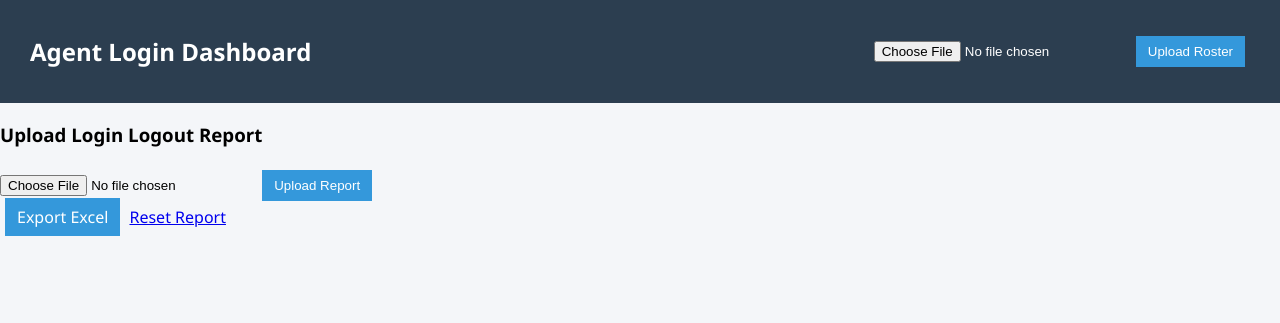
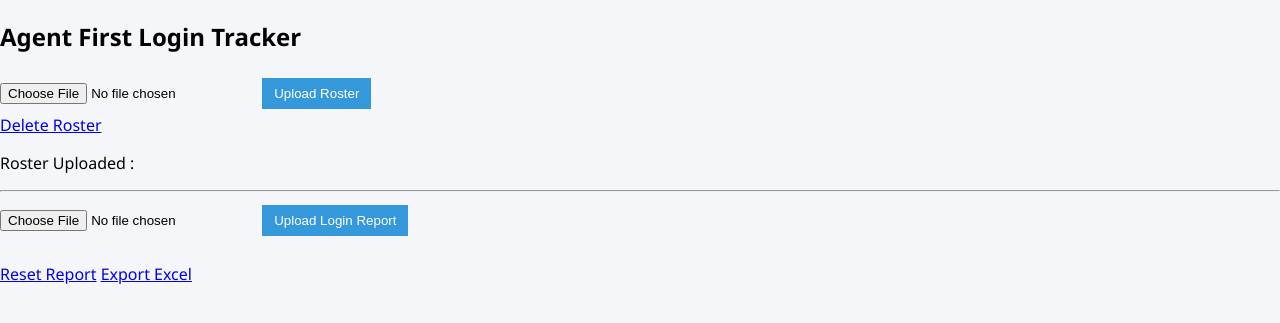
Before and after one commit to Viratmalakar/First-login-tracker, a Flask app: page / in a window 1280 px wide. Shown: the top 323 px of the page. Run offline with Flask 3, Linux system fonts and the light colour scheme.

Commit message:
Update index.html

```diff
--- a/templates/index.html
+++ b/templates/index.html
@@ -1,100 +1,58 @@
 <!DOCTYPE html>
 <html>
 <head>
-
-<title>Agent Login Dashboard</title>
+<title>First Login Tracker</title>
 <link rel="stylesheet" href="/static/style.css">
-
 </head>
 
 <body>
 
-<div class="topbar">
+<h2>Agent First Login Tracker</h2>
 
-<h2>Agent Login Dashboard</h2>
-
-<div class="roster-panel">
+<div class="top">
 
 <form action="/upload_roster" method="post" enctype="multipart/form-data">
-
 <input type="file" name="roster">
 <button>Upload Roster</button>
+</form>
+
+<a href="/delete_roster">Delete Roster</a>
+
+<p>Roster Uploaded : {{roster_time}}</p>
+
+</div>
+
+<hr>
+
+<form method="post" enctype="multipart/form-data">
+
+<input type="file" name="loginfile">
+
+<button>Upload Login Report</button>
 
 </form>
 
-{% if roster_time %}
+<br>
 
-<div class="roster-info">
-
-Roster uploaded successfully <br>
-Upload Time : {{roster_time}}
-
-</div>
-
-<a href="/delete_roster" class="delete-btn">Delete Roster</a>
-
-{% endif %}
-
-</div>
-
-</div>
-
-
-<!-- LOGIN REPORT UPLOAD -->
-
-<div class="upload-box">
-
-<h3>Upload Login Logout Report</h3>
-
-<form method="post" enctype="multipart/form-data">
-
-<input type="file" name="loginfile" required>
-
-<button>Upload Report</button>
-
-</form>
-
-</div>
-
-
-<!-- ACTION BUTTONS -->
-
-<div class="actions">
-
-<a href="/export_excel" class="btn">Export Excel</a>
-
-<a href="/reset" class="reset-btn">Reset Report</a>
-
-</div>
-
+<a href="/reset">Reset Report</a>
+<a href="/export_excel">Export Excel</a>
 
 {% if table %}
 
-<table>
+<table border="1">
 
 <tr>
 
-<th rowspan="2">UserName</th>
-<th rowspan="2">User Full Name</th>
-<th rowspan="2">Shift</th>
-
-{% for d in dates %}
-<th>{{d.strftime("%A")}}</th>
-{% endfor %}
-
-<th rowspan="2">Late Login</th>
-
-</tr>
-
-
-<tr>
+<th>Agent</th>
+<th>Name</th>
+<th>Shift</th>
+<th>Late</th>
 
 {% for d in dates %}
 <th>{{d}}</th>
 {% endfor %}
 
 </tr>
-
 
 {% for agent,data in table.items() %}
 
@@ -103,24 +61,21 @@ Upload Time : {{roster_time}}
 <td>{{agent}}</td>
 <td>{{data.name}}</td>
 <td>{{data.shift}}</td>
+<td>{{data.late}}</td>
 
 {% for d in dates %}
 
+<td>
+
 {% if d in data.days %}
 
-{% set cell = data.days[d] %}
-
-<td class="{{cell.status}}">{{cell.time}}</td>
-
-{% else %}
-
-<td></td>
+{{data.days[d].time}}
 
 {% endif %}
 
+</td>
+
 {% endfor %}
-
-<td>{{data.late}}</td>
 
 </tr>
 
```
